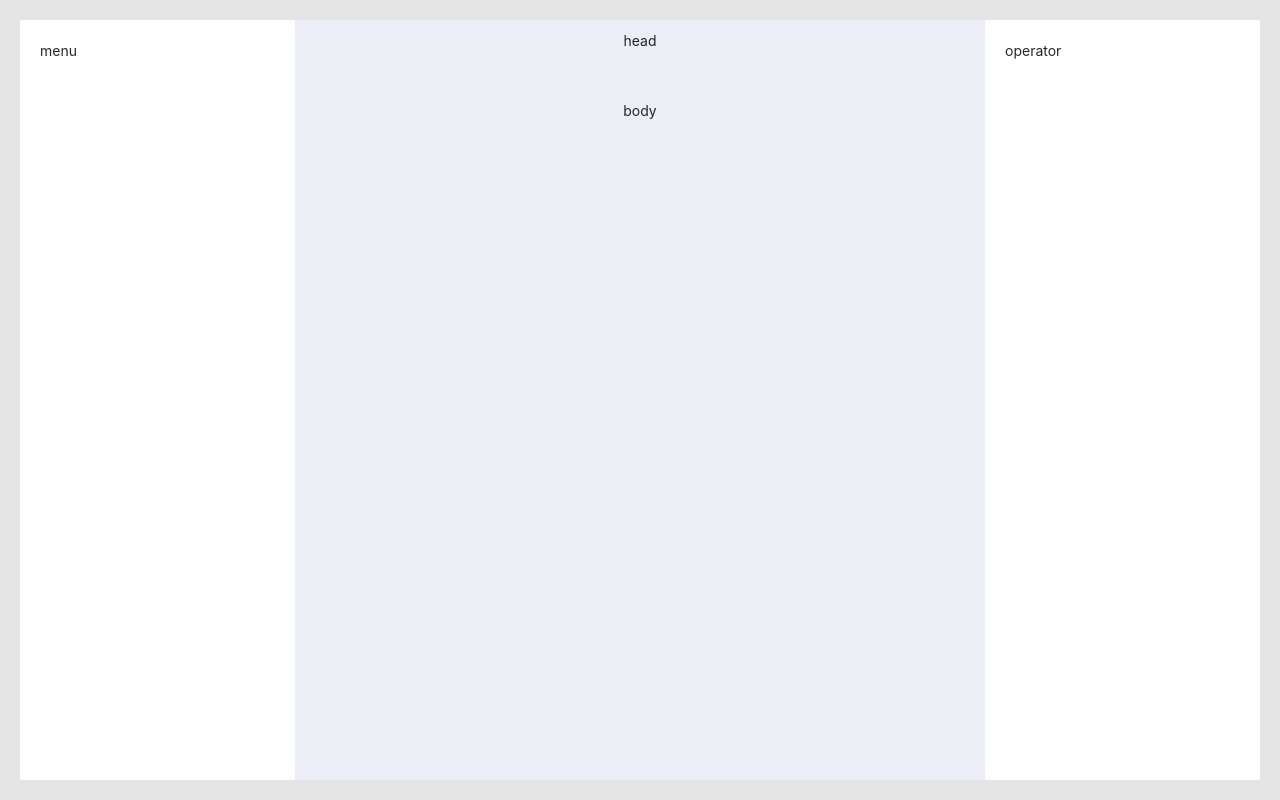
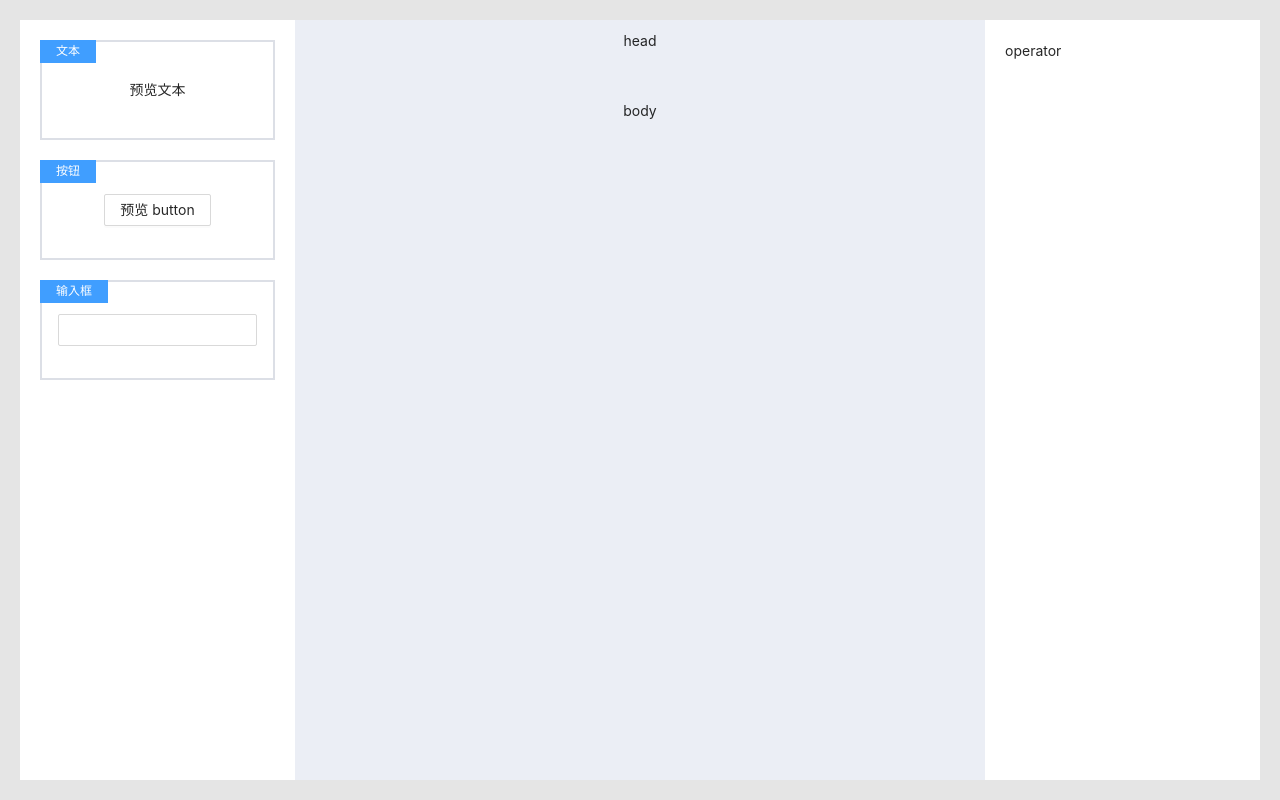
Before and after one commit to polaris-hike/react-visual-editor, a React (Vite) app: page / in a window 1280 px wide. Built offline with nearby package versions, Linux system fonts and the light colour scheme.

Commit message:
feat(menu): show menu item

```diff
--- a/src/App.tsx
+++ b/src/App.tsx
@@ -2,6 +2,8 @@ import {useRef, useState} from 'react';
 import './app.scss';
 import { useCallbackRef } from './packages/hooks/useCallbackRef';
 import ReactVisualEditor from './packages/ReactVisualEditor';
+import { ReactVisualEditorValue } from './packages/ReactVisualEditor.utils';
+import { visualConfig } from './visual.config';
 
 function App() {
   // const [pos,setPos] = useState({
@@ -46,11 +48,18 @@ function App() {
 
   //   return {mousedown}
   // })()
+  const  [editorValue,setEditorValue] = useState<ReactVisualEditorValue>({
+    container:{
+      width: 700,
+      height: 1000
+    },
+    blocks: []
+  })
 
 
   return (
     <>
-    <ReactVisualEditor />
+    <ReactVisualEditor config={visualConfig} value={editorValue} onChange={setEditorValue} />
     </>
     // <div>
     //  <div  style={{
--- a/src/packages/ReactVisualEditor.tsx
+++ b/src/packages/ReactVisualEditor.tsx
@@ -1,9 +1,29 @@
 import './ReactVisualEditor.scss';
+import { ReactVisualConfig, ReactVisualEditorValue } from './ReactVisualEditor.utils';
 
-function ReactVisualEditor() {
+const ReactVisualEditor: React.FC<{
+    value: ReactVisualEditorValue,
+    onChange: (val: ReactVisualEditorValue) => void,
+    config: ReactVisualConfig
+}> = (props) => {
+    console.log(props)
     return (
         <div className="react-visual-editor">
-            <section className="react-visual-editor-menu">menu</section>
+            <section className="react-visual-editor-menu">
+                {
+                    props.config.componentArray.map((component, index) => (
+                        <div className="react-visual-editor-menu-component" key={index}
+                            draggable
+
+                        >
+                            {component.preview()}
+                            <div className="react-visual-editor-menu-component-name">
+                                {component.name}
+                            </div>
+                        </div>
+                    ))
+                }
+            </section>
             <section className="react-visual-editor-head">head</section>
             <section className="react-visual-editor-operator">operator</section>
             <section className="react-visual-editor-body">body</section>
--- /dev/null
+++ b/src/packages/ReactVisualEditor.utils.tsx
@@ -0,0 +1,42 @@
+export interface ReactVisualEditorBlock {
+    componentKey: string;
+    top: number;
+    left: number;
+}
+
+export interface ReactVisualEditorValue {
+    container: {
+        width: number;
+        height: number;
+    },
+    blocks: ReactVisualEditorBlock[]
+}
+
+export interface ReactVisualEditorComponent {
+    key: string;
+    name: string;
+    preview: () => JSX.Element;
+    render: () => JSX.Element;
+}
+
+export function createVisualConfig() {
+    const componentMap:{[key: string]:ReactVisualEditorComponent} = {};
+    const componentArray: ReactVisualEditorComponent[] = [];
+
+    function registryComponent(key:string,options:Omit<ReactVisualEditorComponent,'key'>) {
+        const component = componentMap[key];
+        if (component) {
+            componentArray.splice(componentArray.indexOf(component,1))
+        }
+        const newComponent = {
+            key,
+            ...options
+        }
+        componentArray.push(newComponent);
+        componentMap[key] = newComponent;
+    }
+
+    return {componentMap,componentArray,registryComponent}
+}
+
+export type ReactVisualConfig = ReturnType<typeof createVisualConfig>
--- /dev/null
+++ b/src/visual.config.tsx
@@ -0,0 +1,23 @@
+import { Button, Input } from "antd";
+import { createVisualConfig } from "./packages/ReactVisualEditor.utils";
+
+
+export const visualConfig = createVisualConfig();
+
+visualConfig.registryComponent('text',{
+    name: '文本',
+    preview: ()=> <span>预览文本</span>,
+    render: () => <span>render 文本</span>
+})
+
+visualConfig.registryComponent('button',{
+    name: '按钮',
+    preview: ()=> <Button>预览 button</Button>,
+    render: () => <Button>render button</Button>
+})
+
+visualConfig.registryComponent('input',{
+    name: '输入框',
+    preview: ()=> <Input />,
+    render: () => <Input />
+})
```
